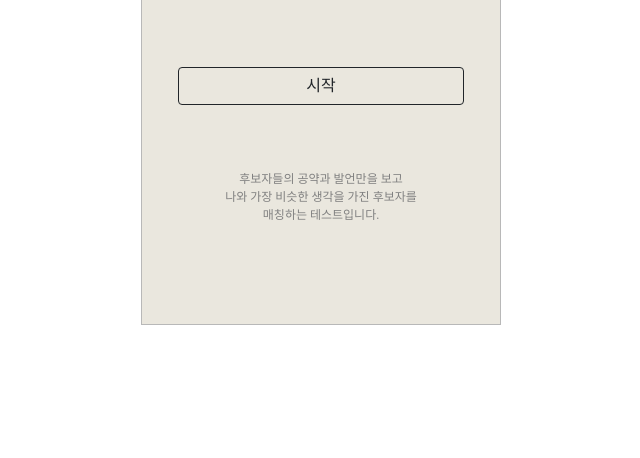
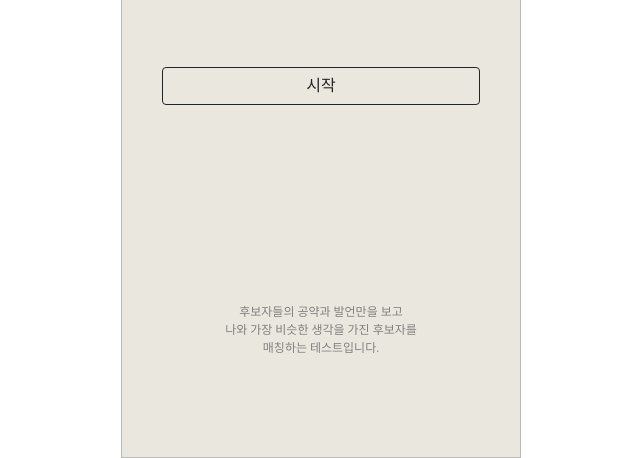
Before and after one commit to serinryu/2022-election-test, a plain HTML site: page index.html in a window 1280 px wide. Shown: the part 342-800 px from the top of the page, without its empty margins (319-959 px from the left). Drawn offline with nearby package versions, Linux system fonts and the light colour scheme.

Commit message:
width 수정

```diff
--- a/static/style.css
+++ b/static/style.css
@@ -1,8 +1,8 @@
 /* shared */
 body{
     font-family: 'Noto Serif KR', serif;
-    width: 360px;
-    min-height: 667px;
+    width: 400px;
+    min-height: 800px;
     margin: 0 auto !important;
 }
 .explain{
@@ -15,7 +15,7 @@ article {
     display: flex;
     flex-direction: column;
     width: 100%;
-    min-height: 667px;
+    min-height: 800px;
     padding-bottom: 20px;
 }
 button {
@@ -68,7 +68,7 @@ button:hover {
 
 /* resultPage */
 #resultPage{
-    height: 667px;
+    min-height: 800px;
     padding: 40px 40px;
 }
 #candidate{
```
